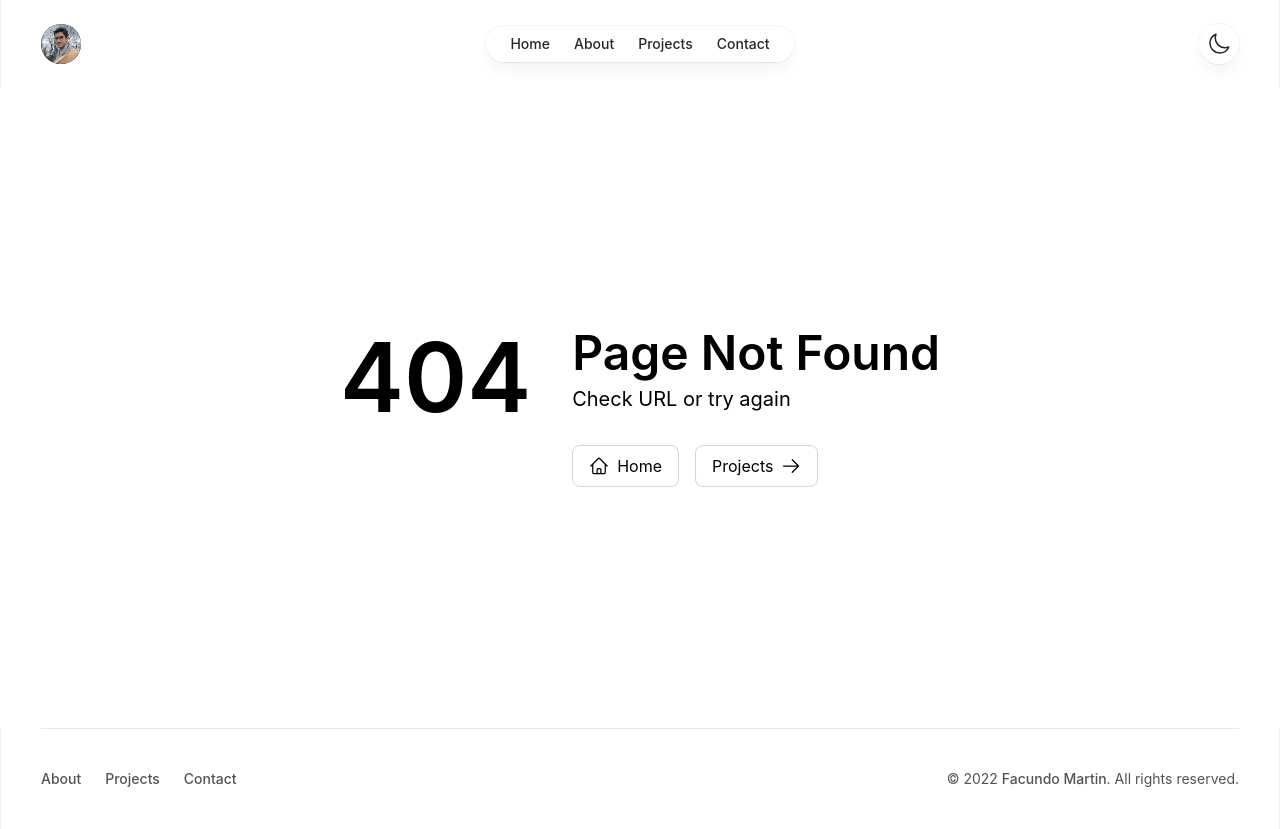
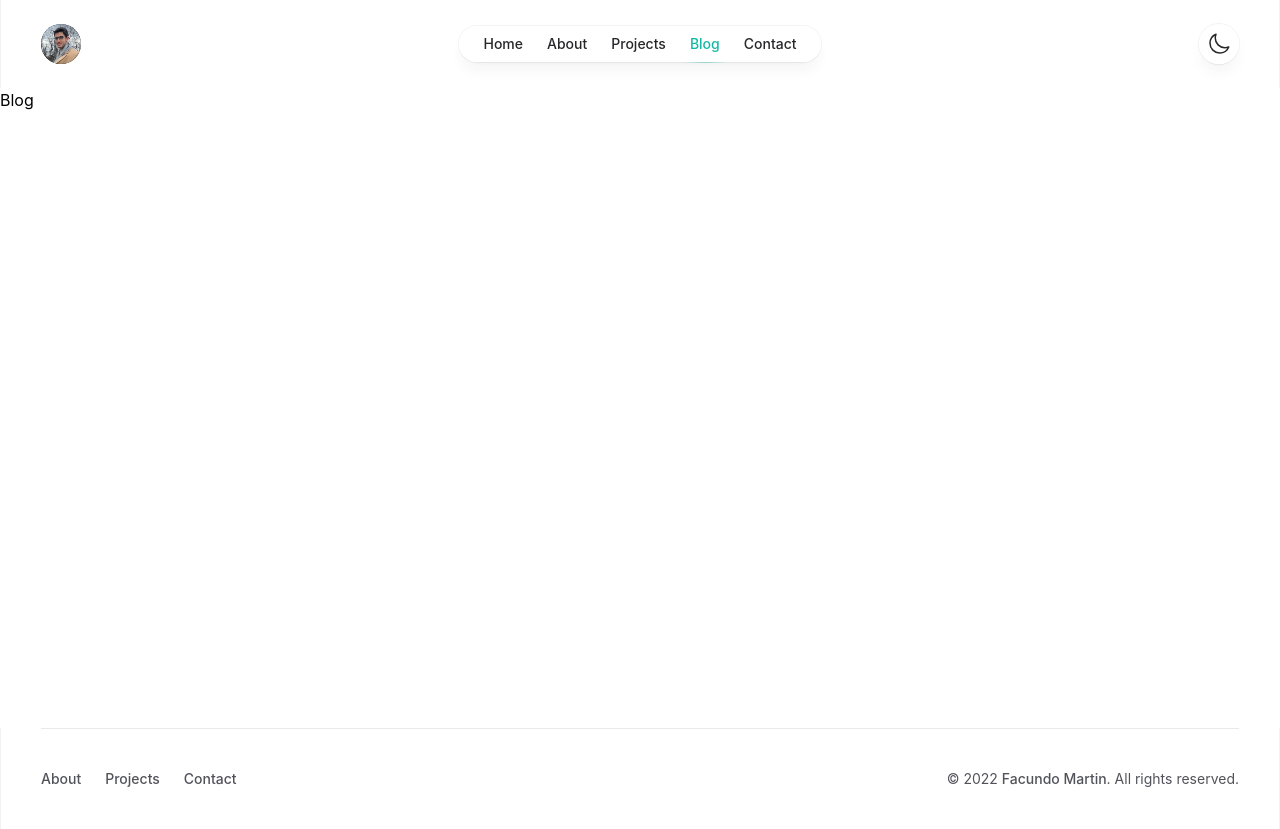
Before and after one commit to Facundo-Martin/portfolio-nextjs, a Next.js app: page /blog in a window 1280 px wide. Before the commit this address had no page. Built offline with nearby package versions, Linux system fonts and the light colour scheme.

Commit message:
added blog page and links in layout

```diff
--- a/src/components/Layout/DesktopNavigation.tsx
+++ b/src/components/Layout/DesktopNavigation.tsx
@@ -37,6 +37,7 @@ export default function DesktopNavigation() {
         <NavItem href="/">Home</NavItem>
         <NavItem href="/about">About</NavItem>
         <NavItem href="/projects">Projects</NavItem>
+        <NavItem href="/blog">Blog</NavItem>
         <NavItem href="/contact">Contact</NavItem>
       </ul>
       <span className="hidden md:block">
--- a/src/components/Layout/MobileNavigation.tsx
+++ b/src/components/Layout/MobileNavigation.tsx
@@ -63,6 +63,7 @@ function MobileNavigation() {
                   <MobileNavItem href="/">Home</MobileNavItem>
                   <MobileNavItem href="/about">About</MobileNavItem>
                   <MobileNavItem href="/projects">Projects</MobileNavItem>
+                  <MobileNavItem href="/blog">Blog</MobileNavItem>
                   <MobileNavItem href="/contact">Contact</MobileNavItem>
                 </ul>
               </nav>
--- /dev/null
+++ b/src/pages/blog/index.tsx
@@ -0,0 +1,18 @@
+import type { NextPage } from 'next';
+import Head from 'next/head';
+import Layout from '../../components/Layout/Layout';
+
+const Blog: NextPage = () => {
+  return (
+    <>
+      <Head>
+        <title> About | Facundo Martin</title>
+      </Head>
+      <Layout>
+        <h1>Blog</h1>
+      </Layout>
+    </>
+  );
+};
+
+export default Blog;
```
